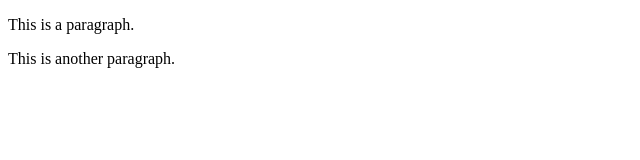
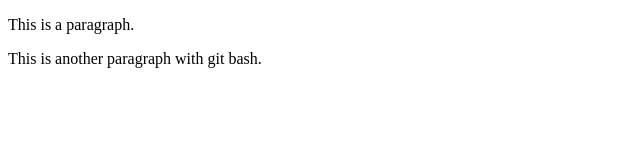
Before and after one commit to theviveksingh/Jenkins, a plain HTML site: page index.html in a window 1280 px wide. Shown: the full height of the page, 0-640 px from the left. Drawn offline with Linux system fonts and the light colour scheme.

Commit message:
git bashed

```diff
--- a/index.html
+++ b/index.html
@@ -3,7 +3,7 @@
 <body>
 
 <p>This is a paragraph.</p>
-<p>This is another paragraph.</p>
+<p>This is another paragraph with git bash.</p>
 
 </body>
 </html>
```
